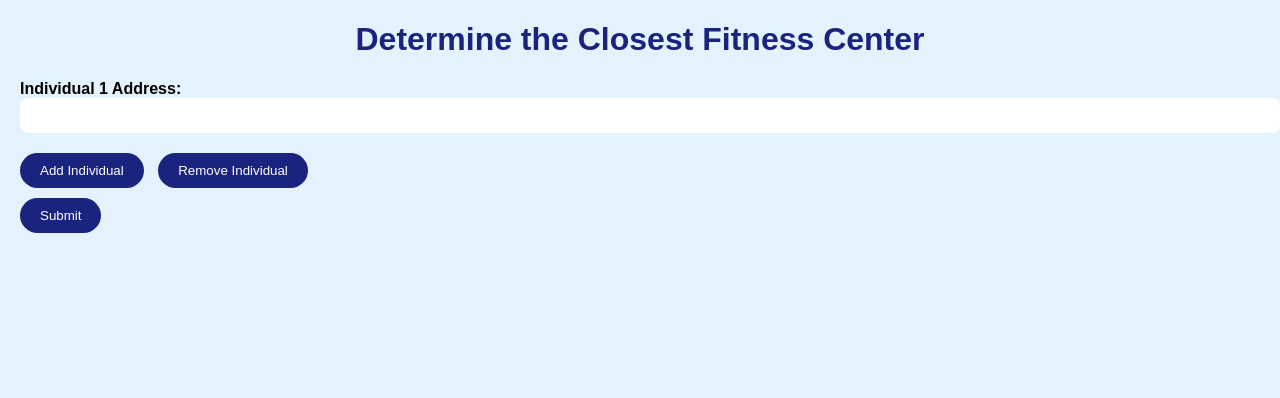
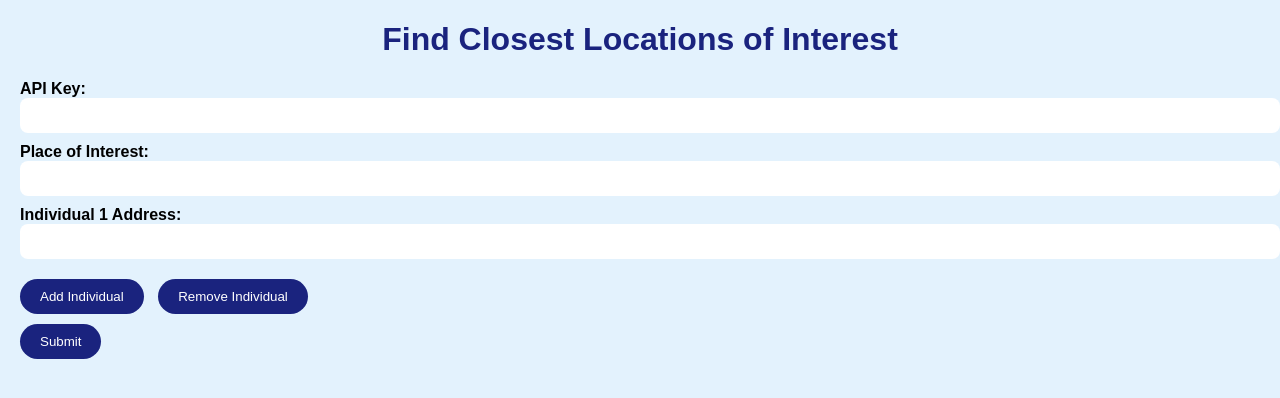
Before and after one commit to neel-shanmugam/geo-centric, a Flask app: page / in a window 1280 px wide. Shown: the top 398 px of the page. Run offline with Flask 3, Linux system fonts and the light colour scheme.

Commit message:
algorithm
changes to the algorithm

```diff
--- a/app.py
+++ b/app.py
@@ -1,9 +1,12 @@
 from flask import Flask, request, render_template
 from statistics import mean
 import googlemaps
+from geopy.distance import geodesic
 
 app = Flask(__name__)
-gmaps = googlemaps.Client(key='AIzaSyA2DuuGzGek-8JBvtt3W4yamRsAeudBvtM')
+
+def calculate_distance(point1, point2):
+    return geodesic((point1['lat'], point1['lng']), (point2['lat'], point2['lng'])).meters
 
 def convert_seconds_to_hms(seconds):
     hours, remainder = divmod(seconds, 3600)
@@ -13,9 +16,12 @@ def convert_seconds_to_hms(seconds):
 @app.route('/', methods=['GET', 'POST'])
 def home():
     if request.method == 'POST':
-        fitness_center = 'LA Fitness'
+        apikey = request.form.get('apikey')
+        fitness_center = request.form.get('place')
         individual_locations = []
         individuals = request.form.getlist('individual')
+
+        gmaps = googlemaps.Client(key=apikey)
 
         for individual in individuals:
             geocode_result = gmaps.geocode(individual)
@@ -26,7 +32,9 @@ def home():
         centroid_lng = mean([location['lng'] for location in individual_locations])
         centroid = {'lat': centroid_lat, 'lng': centroid_lng}
 
-        places_result = gmaps.places_nearby(location=centroid, keyword=fitness_center, radius=50000)
+        max_distance = max(calculate_distance(loc1, loc2) for loc1 in individual_locations for loc2 in individual_locations)
+
+        places_result = gmaps.places_nearby(location=centroid, keyword=fitness_center, radius=max_distance)
         fitness_locations = [(place['vicinity'], place['geometry']['location']) for place in places_result['results']]
 
         location_scores = []
--- a/templates/home.html
+++ b/templates/home.html
@@ -1,15 +1,21 @@
 <!DOCTYPE html>
 <html>
 <head>
-    <title>Closest Fitness Center</title>
+    <title>Closest Location Search</title>
     <link rel="stylesheet" type="text/css" href="{{ url_for('static', filename='styles.css') }}">
 </head>
 <body>
-    <h1>Determine the Closest Fitness Center</h1>
+    <h1>Find Closest Locations of Interest</h1>
     <form method="POST" id="myForm">
+        <label for="apikey">API Key:</label><br>
+        <input type="text" id="apikey" name="apikey" required><br>
+
+        <label for="place">Place of Interest:</label><br>
+        <input type="text" id="place" name="place" required><br>
+
         <div id="inputFields">
             <label for="individual1">Individual 1 Address:</label><br>
-            <input type="text" id="individual1" name="individual"><br>
+            <input type="text" id="individual1" name="individual" required><br>
         </div>
         <button type="button" onclick="addInputField()">Add Individual</button>
         <button type="button" onclick="removeInputField()">Remove Individual</button><br>
@@ -21,7 +27,7 @@
     <h3>{{ location }}</h3>
     <p>Score: {{ score }}</p>
     {% for individual, time in times.items() %}
-    <p>{{ individual }}: {{ time }} seconds</p>
+    <p>{{ individual }}: {{ time }}</p>
     {% endfor %}
     {% endfor %}
     {% endif %}
```
